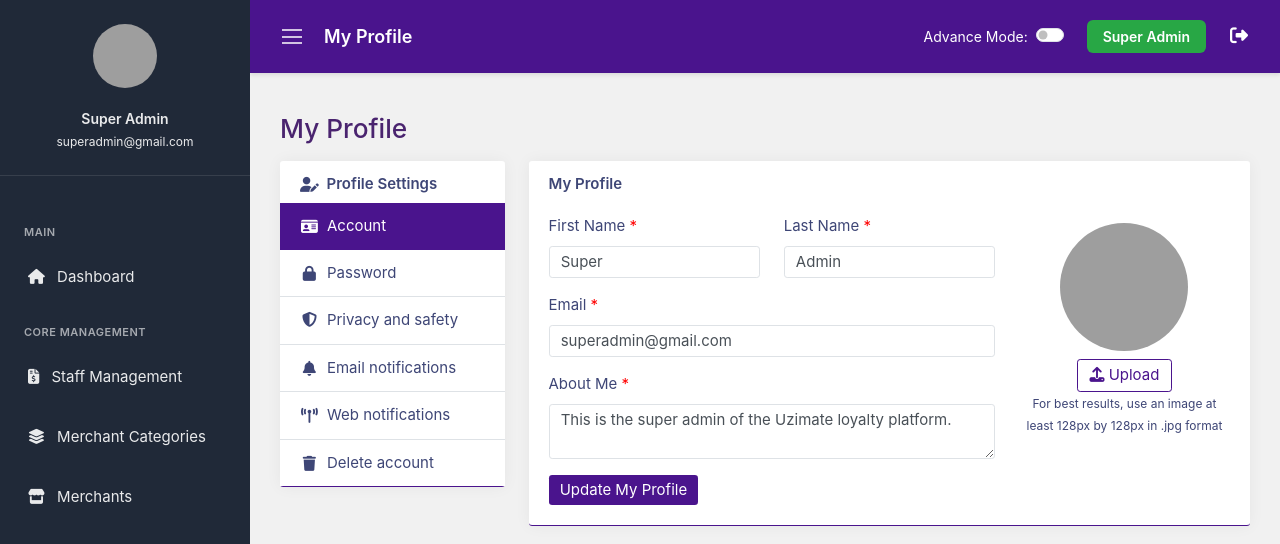
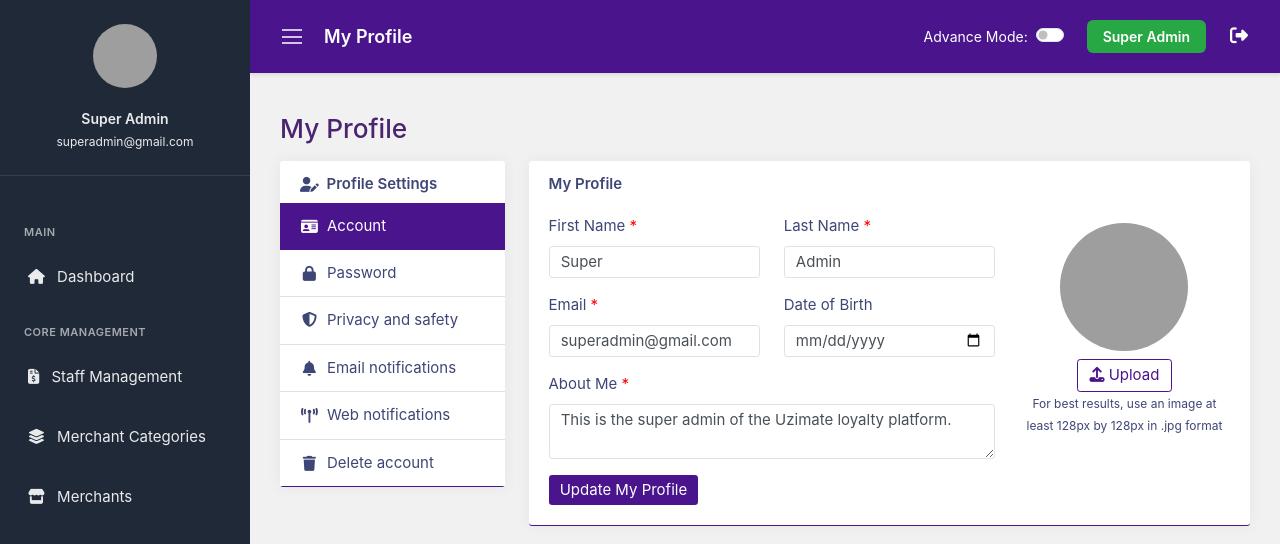
Before and after one commit to shehzad319ramzan/uzimate, a Laravel app: page /my-account/profile in a window 1280 px wide. Shown: the top 544 px of the page. Run offline with Laravel 12, Linux system fonts and the light colour scheme; a user stored in the database is signed in; data comes from the database, SQL or seed files in the repository; parts of the project's set-up code (start-up, migrations or seed data) failed here and were passed over; some libraries are stand-ins or nearby versions; some web fonts are replaced; grey boxes are pictures that could not be loaded.

Commit message:
update  eidt profile

```diff
--- a/app/Dto/UserDto.php
+++ b/app/Dto/UserDto.php
@@ -11,6 +11,7 @@ class UserDto
     public ?string $role;
     public $file;
     public ?string $date_of_birth;
+    public ?string $password;
 
     /**
      * Create a new controller instance.
@@ -26,6 +27,7 @@ class UserDto
         $this->role = isset($request['role']) ? $request['role'] : null;
         $this->file = isset(request()->file) ? request()->file : null;
         $this->date_of_birth = isset($request['date_of_birth']) ? $request['date_of_birth'] : null;
+        $this->password = isset($request['password']) ? $request['password'] : null;
     }
 
     public static function fromRequest($request)
@@ -58,6 +60,9 @@ class UserDto
         if ($this->date_of_birth != null) {
             $data['date_of_birth'] = $this->date_of_birth;
         }
+        if ($this->password != null) {
+            $data['password'] = $this->password;
+        }
 
         return $data;
     }
--- a/app/Http/Requests/User/UserRequest.php
+++ b/app/Http/Requests/User/UserRequest.php
@@ -28,6 +28,7 @@ class UserRequest extends FormRequest
             'email' => ['required', 'email', 'max:200', 'unique:users,email'],
             'about' => ['required', 'string', 'max:250'],
             'role' => ['required', 'string', 'max:250', 'exists:roles,id'],
+            'password' => ['required', 'string', 'min:8', 'confirmed'],
             'file' => ['nullable', 'image', 'mimes:jpeg,jpg,png', 'max:2048'],
         ];
     }
--- a/app/Repositories/UserRepository.php
+++ b/app/Repositories/UserRepository.php
@@ -118,9 +118,11 @@ class UserRepository extends BaseRepository implements UserInterface
             $user->file()->create($profileUpload);
         }
 
-        $token = Password::broker()->createToken($user);
-
-        $user->notify(new UserCreatedResetNotification($token));
+        // Only send password reset email when no password was set during creation
+        if (!isset($dataArray['password'])) {
+            $token = Password::broker()->createToken($user);
+            $user->notify(new UserCreatedResetNotification($token));
+        }
 
         return $user;
     }
--- a/resources/views/auth/pages/users/profile/my_profile.blade.php
+++ b/resources/views/auth/pages/users/profile/my_profile.blade.php
@@ -18,10 +18,15 @@
                                 extraclasses="mb-3" label="{{ __('language.last_name_label') }}" />
                         </div>
 
-                        <div class="col-md-12">
+                        <div class="col-md-6">
                             <x-auth.input-field type="email" name="email" id="email" required="true"
                                 place="{{ __('language.email_placeholder') }}" val="{{ auth()->user()->email }}"
                                 extraclasses="mb-3 disabled" label="{{ __('language.email_label') }}" />
+                        </div>
+                        <div class="col-md-6">
+                            <x-auth.input-field type="date" name="date_of_birth" id="date_of_birth"
+                                place="" val="{{ auth()->user()->date_of_birth?->format('Y-m-d') ?? '' }}"
+                                extraclasses="mb-3" label="{{ __('Date of Birth') }}" />
                         </div>
 
                         <div class="col-md-12">
```
Also changed, not shown: resources/views/auth/pages/users/create.blade.php (+11 -0 lines).
